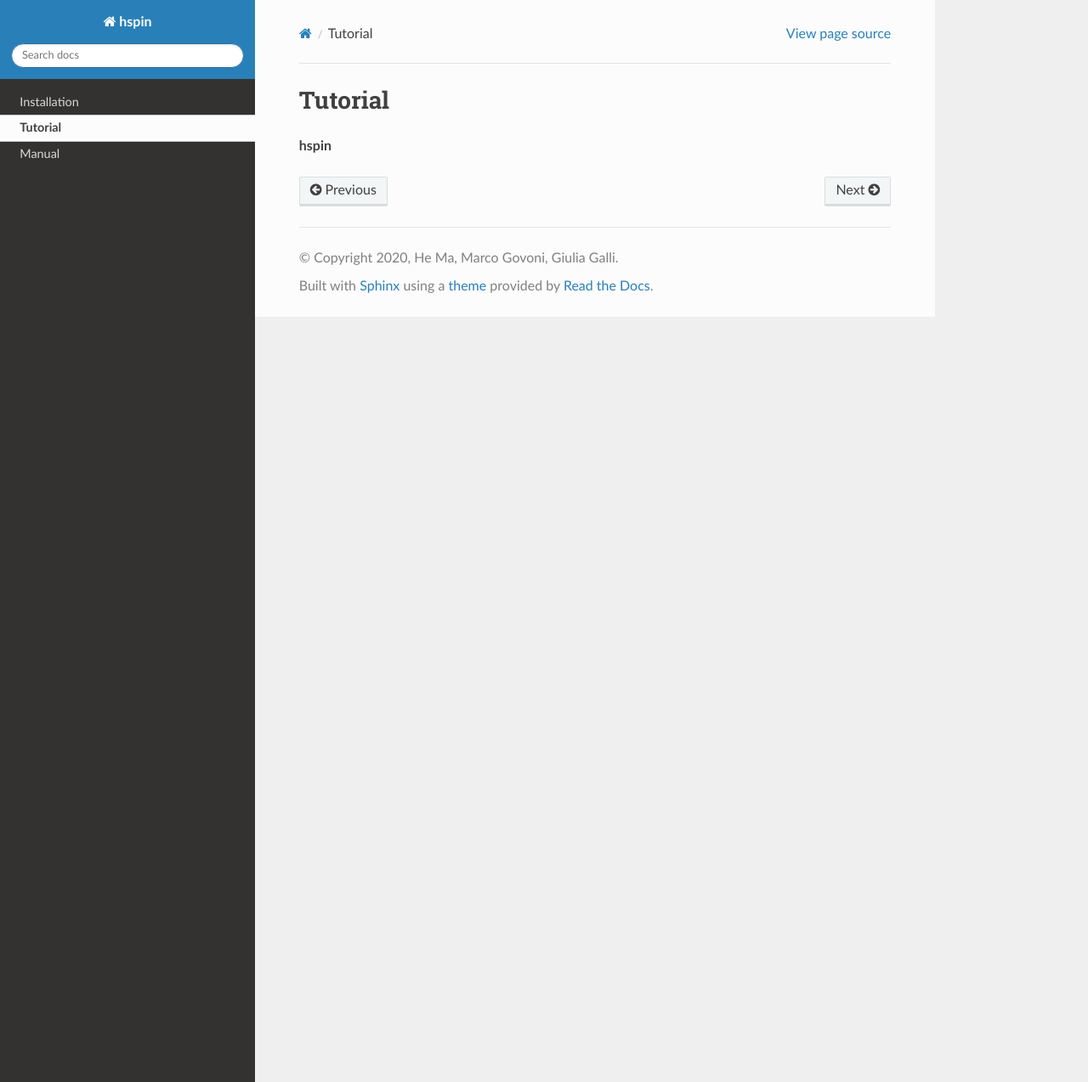
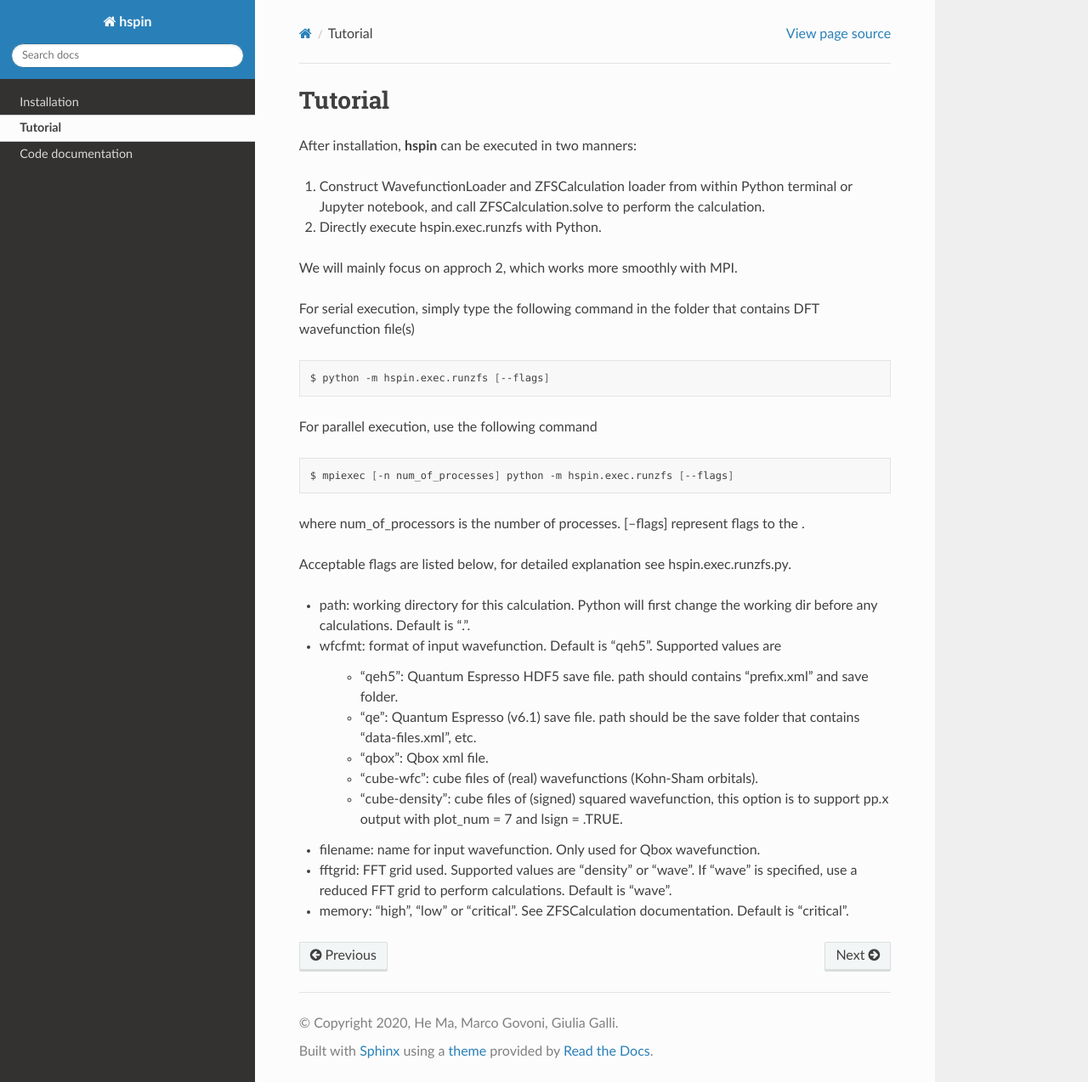
Before and after one commit to hema-ted/pyzfs, a Sphinx documentation site: the page built from doc/tutorial.rst, in a window 1280 px wide and 1274 px high. Shown: the whole window at 85% size. Built offline with Sphinx 7.4.7 and the Read the Docs theme 2.0.0, drawn with Linux system fonts in a browser that asks for light colours.

```diff
--- a/doc/documentation.rst
+++ b/doc/documentation.rst
@@ -1,7 +1,7 @@
 .. _documentation:
 
-Manual
-======
+Code documentation
+==================
 
 **hspin** detailed documentation.
 
--- a/doc/index.rst
+++ b/doc/index.rst
@@ -8,7 +8,7 @@ Welcome to hspin's documentation!
 
 **hspin** is an MPI-parallelized Python code for the first-principles calculation of the spin-spin zero-field-splitting (ZFS) tensor based on wavefunctions obtained from density functional theory (DFT) calculations.
 
-**hspin** can work with wavefunctions generated by various plane-wave DFT codes including **Quantum Espresso** and **Qbox**. **hspin** also supports the standard cube file format. **hspin** implements the numerical formalism proposed in [@Rayson:2008] and computes the spin-spin ZFS tensor from normalized pseudo-wavefunctions without projected-augmented-wave type corrections. **hspin** is designed to be scalable to large calculations. For instance, **hspin** has been applied to study spin-defects in semiconductors using supercells containing thousands of valence electrons.
+**hspin** can work with wavefunctions generated by various plane-wave pseudopotential DFT codes including **Quantum Espresso** and **Qbox**. **hspin** also supports the standard cube file format. **hspin** computes the spin-spin ZFS tensor from normalized pseudo-wavefunctions without projected-augmented-wave type corrections and is designed to be scalable to large calculations. For instance, **hspin** has been applied to study spin-defects in semiconductors using supercells containing thousands of valence electrons.
 
 --------
 
--- a/doc/tutorial.rst
+++ b/doc/tutorial.rst
@@ -4,4 +4,42 @@
 Tutorial
 ============
 
-**hspin**
+After installation, **hspin** can be executed in two manners:
+
+1. Construct WavefunctionLoader and ZFSCalculation loader from within Python terminal or Jupyter notebook, and call ZFSCalculation.solve to perform the calculation.
+
+2. Directly execute hspin.exec.runzfs with Python.
+
+We will mainly focus on approch 2, which works more smoothly with MPI.
+
+For serial execution, simply type the following command in the folder that contains DFT wavefunction file(s)
+
+.. code:: bash
+
+   $ python -m hspin.exec.runzfs [--flags]
+
+For parallel execution, use the following command
+
+.. code:: bash
+
+   $ mpiexec [-n num_of_processes] python -m hspin.exec.runzfs [--flags]
+
+where num_of_processors is the number of processes. [--flags] represent flags to the .
+
+Acceptable flags are listed below, for detailed explanation see hspin.exec.runzfs.py.
+
+- path: working directory for this calculation. Python will first change the working dir before any calculations. Default is ".".
+
+- wfcfmt: format of input wavefunction. Default is "qeh5". Supported values are
+
+   - "qeh5": Quantum Espresso HDF5 save file. path should contains "prefix.xml" and save folder.
+   - "qe": Quantum Espresso (v6.1) save file. path should be the save folder that contains "data-files.xml", etc.
+   - "qbox": Qbox xml file.
+   - "cube-wfc": cube files of (real) wavefunctions (Kohn-Sham orbitals).
+   - "cube-density": cube files of (signed) squared wavefunction, this option is to support pp.x output with plot_num = 7 and lsign = .TRUE.
+
+- filename: name for input wavefunction. Only used for Qbox wavefunction.
+
+- fftgrid: FFT grid used. Supported values are "density" or "wave". If "wave" is specified, use a reduced FFT grid to perform calculations. Default is "wave".
+
+- memory: "high", "low" or "critical". See ZFSCalculation documentation. Default is "critical".
```
Also changed, not shown: paper/paper.md (+9 -8 lines), 3 other files.
